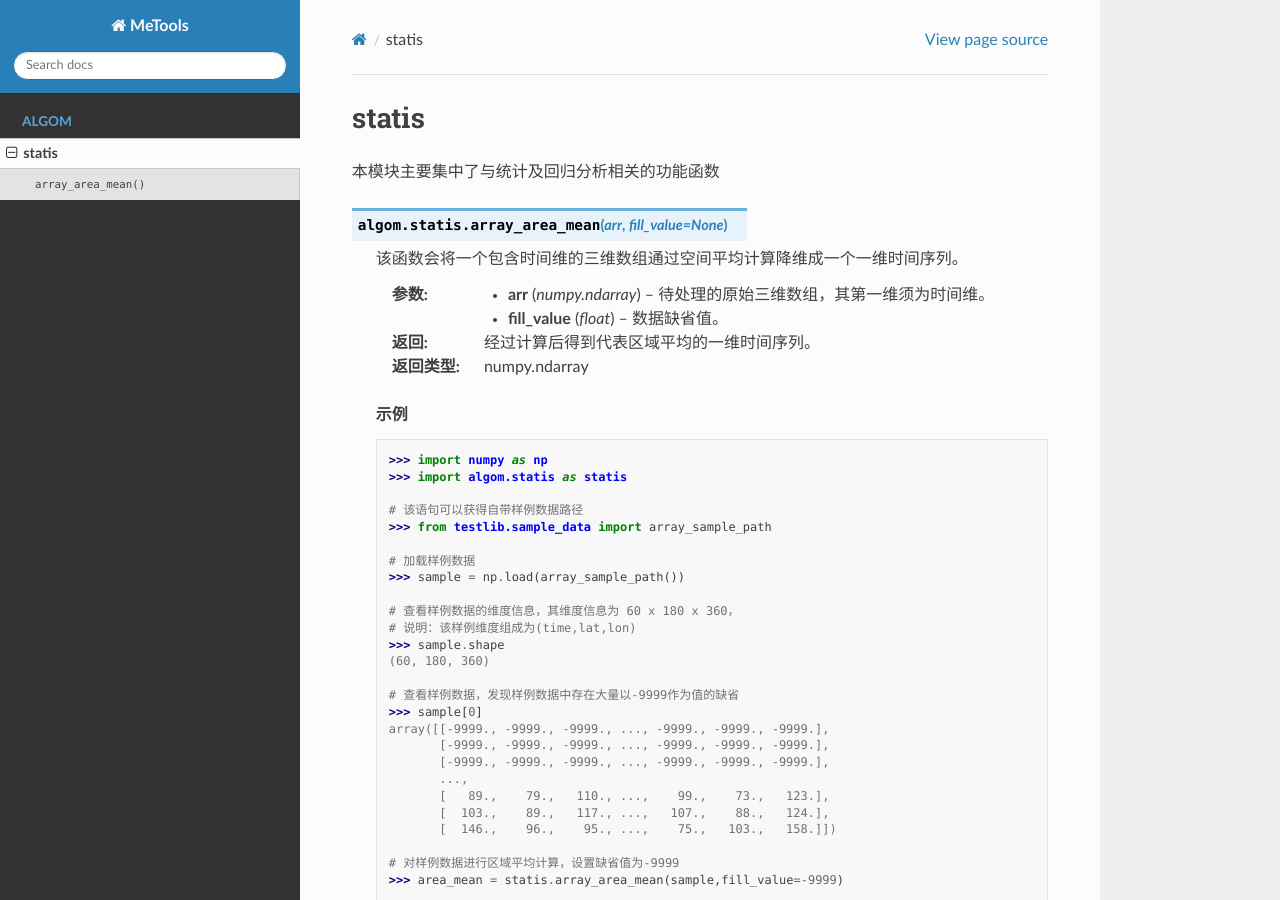
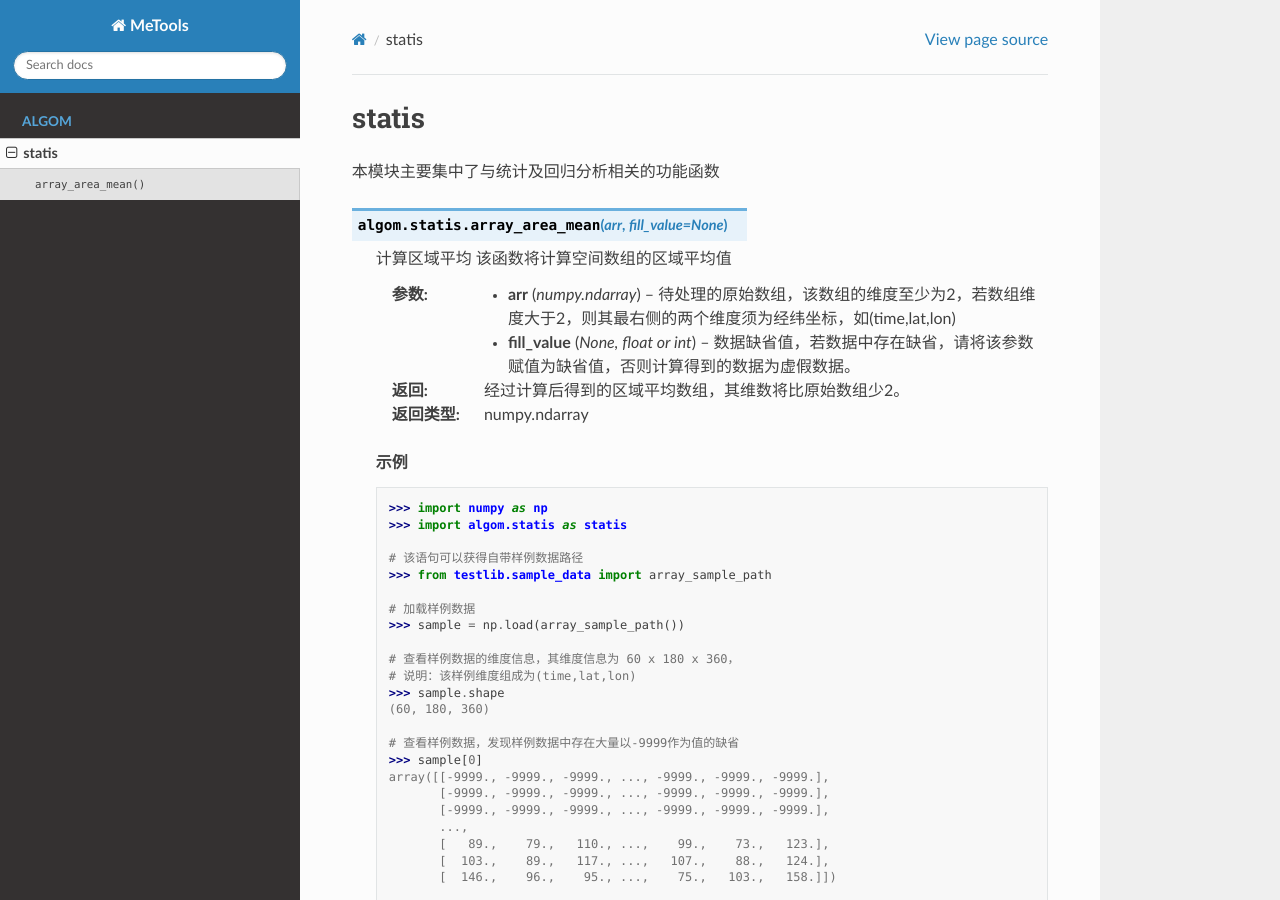
Before and after one commit to Chuimoon/MeTools, a Sphinx documentation site: the page built from docs/source/algom/statis.rst, in a window 1280 px wide and 900 px high. Built offline with Sphinx 7.4.7 and the Read the Docs theme 2.0.0, drawn with Linux system fonts in a browser that asks for light colours.

Commit message:
增加了array_area_mean的参数检查功能，若输入参数为非预期格式则抛出特定异常；增加了对arr参数不同维度的识别处理功能，arr将不再限于3维数组。

```diff
--- a/docs/source/algom/statis.rst
+++ b/docs/source/algom/statis.rst
@@ -5,16 +5,18 @@ statis
 .. py:function:: array_area_mean(arr,fill_value=None)
   :module: algom.statis
 
-  该函数会将一个包含时间维的三维数组通过空间平均计算降维成一个一维时间序列。
+  计算区域平均
+  该函数将计算空间数组的区域平均值
 
   :param numpy.ndarray arr:
-    待处理的原始三维数组，其第一维须为时间维。
+    待处理的原始数组，该数组的维度至少为2，若数组维度大于2，则其最右侧的两个维度须为经纬坐标，如(time,lat,lon)
 
-  :param float fill_value:
-    数据缺省值。
+  :param fill_value:
+    数据缺省值，若数据中存在缺省，请将该参数赋值为缺省值，否则计算得到的数据为虚假数据。
+  :type fill_value: None, float or int
 
   :return:
-    经过计算后得到代表区域平均的一维时间序列。
+    经过计算后得到的区域平均数组，其维数将比原始数组少2。
 
   :rtype: numpy.ndarray
 
```
Also changed, not shown: 1 other file.
